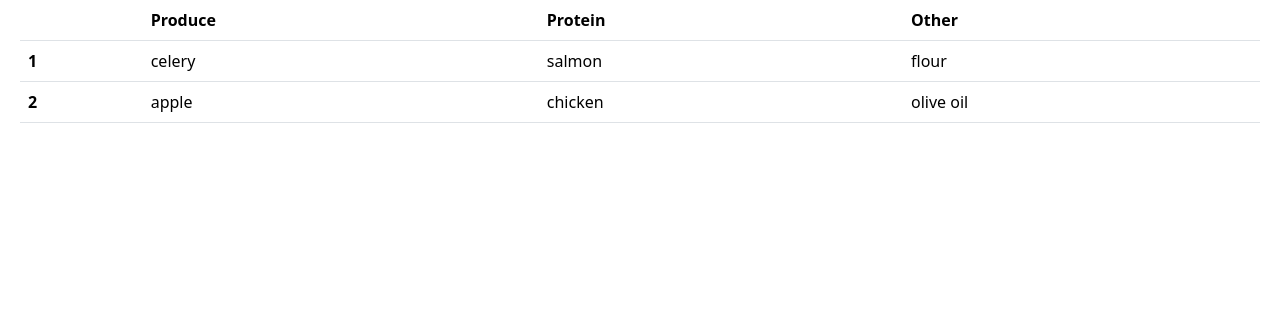
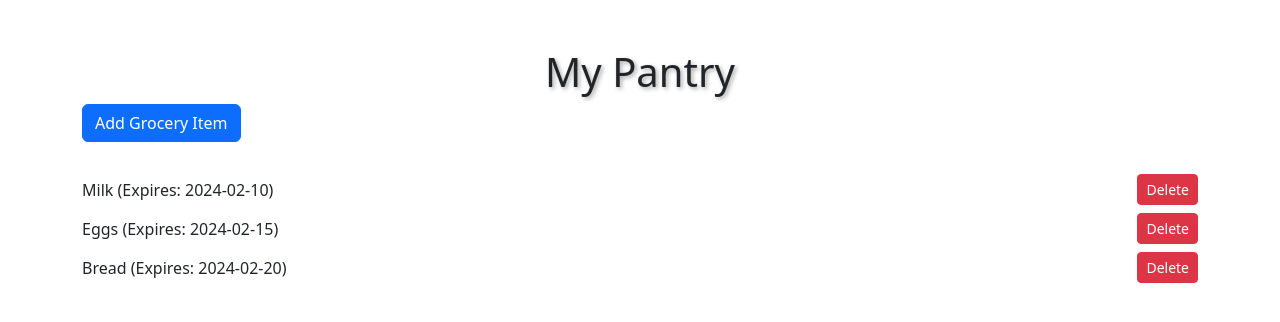
Before and after one commit to abbybrink/PantryAlchemy, a Flask app: page /pantry in a window 1280 px wide. Shown: the part 72-394 px from the top of the page. Run offline with Flask 2, Linux system fonts and the light colour scheme; some libraries are stand-ins or nearby versions.

Commit message:
added pantry functionality

```diff
--- a/templates/pantry.html
+++ b/templates/pantry.html
@@ -3,41 +3,96 @@
 <head>
     <meta charset="UTF-8">
     <meta name="viewport" content="width=device-width, initial-scale=1.0">
+    <title>My Pantry</title>
+    <link rel="stylesheet" href="https://stackpath.bootstrapcdn.com/bootstrap/4.5.2/css/bootstrap.min.css">
     <link rel="stylesheet" type="text/css" href="{{ url_for('static',filename='styles/stylesheet.css') }}">
     <link href="https://cdn.jsdelivr.net/npm/bootstrap@5.3.2/dist/css/bootstrap.min.css" rel="stylesheet" integrity="sha384-T3c6CoIi6uLrA9TneNEoa7RxnatzjcDSCmG1MXxSR1GAsXEV/Dwwykc2MPK8M2HN" crossorigin="anonymous">
-
     <title>Recipe Finder</title>
-
 </head>
 <body>
-    <script src="https://cdn.jsdelivr.net/npm/bootstrap@5.3.2/dist/js/bootstrap.bundle.min.js" integrity="sha384-C6RzsynM9kWDrMNeT87bh95OGNyZPhcTNXj1NW7RuBCsyN/o0jlpcV8Qyq46cDfL" crossorigin="anonymous"></script>
+  <script src="https://cdn.jsdelivr.net/npm/bootstrap@5.3.2/dist/js/bootstrap.bundle.min.js" integrity="sha384-C6RzsynM9kWDrMNeT87bh95OGNyZPhcTNXj1NW7RuBCsyN/o0jlpcV8Qyq46cDfL" crossorigin="anonymous"></script>
 
-    {% include 'navbar.html' %}
+  {% include 'navbar.html' %}
 
-    <table class="table">
-        <thead>
-          <tr>
-            <th scope="col"></th>
-            <th scope="col">Produce</th>
-            <th scope="col">Protein</th>
-            <th scope="col">Other</th>
-          </tr>
-        </thead>
-        <tbody>
-          <tr>
-            <th scope="row">1</th>
-            <td>celery</td>
-            <td>salmon</td>
-            <td>flour</td>
-          </tr>
-          <tr>
-            <th scope="row">2</th>
-            <td>apple</td>
-            <td>chicken</td>
-            <td>olive oil</td>
-          </tr>
-        </tbody>
-      </table>
+    <div class="container mt-5">
+        <h1>My Pantry</h1>
+        <button id="toggle-form-btn" class="btn btn-primary mb-3">Add Grocery Item</button>
+        <div id="add-grocery-form-container" style="display: none;">
+            <form id="add-grocery-form">
+                <div class="form-group">
+                    <label for="grocery-item">Grocery Item:</label>
+                    <input type="text" class="form-control" id="grocery-item" placeholder="Enter grocery item" required>
+                </div>
+                <div class="form-group">
+                    <label for="expiration-date">Expiration Date:</label>
+                    <input type="date" class="form-control" id="expiration-date">
+                </div>
+                <button type="submit" class="btn btn-primary">Add Item</button>
+            </form>
+        </div>
+        <div id="grocery-list" class="mt-3">
+            <!-- Grocery list will be displayed here -->
+        </div>
+    </div>
 
+    <!-- jQuery and Bootstrap JS -->
+    <script src="https://code.jquery.com/jquery-3.5.1.slim.min.js"></script>
+    <script src="https://cdn.jsdelivr.net/npm/@popperjs/core@2.4.3/dist/umd/popper.min.js"></script>
+    <script src="https://stackpath.bootstrapcdn.com/bootstrap/4.5.2/js/bootstrap.min.js"></script>
+    <script>
+        // Function to add a new grocery item to the list
+        function addGroceryItem(item, expirationDate) {
+            var listItem = document.createElement('div');
+            listItem.className = 'grocery-item d-flex justify-content-between align-items-center mb-2';
+            listItem.innerHTML = `
+                <span>${item} (Expires: ${expirationDate})</span>
+                <button class="btn btn-danger btn-sm delete-item">Delete</button>
+            `;
+            document.getElementById('grocery-list').appendChild(listItem);
+        }
+
+        // Function to handle form submission to add a new grocery item
+        document.getElementById('add-grocery-form').addEventListener('submit', function(event) {
+            event.preventDefault();
+            var newItemInput = document.getElementById('grocery-item');
+            var expirationDateInput = document.getElementById('expiration-date');
+            var newItem = newItemInput.value.trim();
+            var expirationDate = expirationDateInput.value.trim();
+            if (newItem !== '') {
+                addGroceryItem(newItem, expirationDate);
+                newItemInput.value = '';
+                expirationDateInput.value = '';
+            }
+        });
+
+        // Function to handle deletion of a grocery item
+        document.getElementById('grocery-list').addEventListener('click', function(event) {
+            if (event.target.classList.contains('delete-item')) {
+                event.target.parentElement.remove();
+            }
+        });
+
+        // Toggle visibility of the form when plus button is clicked
+        document.getElementById('toggle-form-btn').addEventListener('click', function() {
+            var formContainer = document.getElementById('add-grocery-form-container');
+            if (formContainer.style.display === 'none' || formContainer.style.display === '') {
+                formContainer.style.display = 'block';
+            } else {
+                formContainer.style.display = 'none';
+            }
+        });
+
+        // Initial items in the pantry
+        var initialItems = [
+            { name: 'Milk', expirationDate: '2024-02-10' },
+            { name: 'Eggs', expirationDate: '2024-02-15' },
+            { name: 'Bread', expirationDate: '2024-02-20' }
+        ];
+
+        // Add initial items to the list
+        initialItems.forEach(function(item) {
+            addGroceryItem(item.name, item.expirationDate);
+        });
+    </script>
 </body>
 </html>
```
